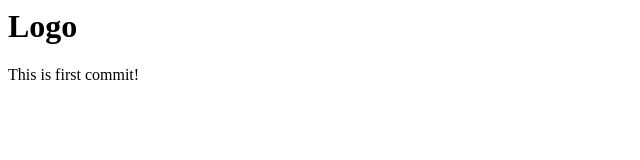
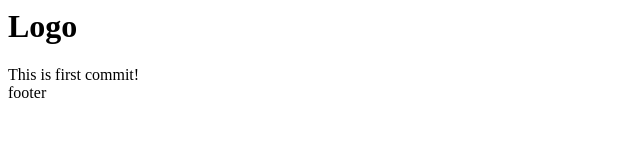
Before and after one commit to faceless97/frontend_test, a plain HTML site: page index.html in a window 1280 px wide. Shown: the full height of the page, 0-640 px from the left. Drawn offline with Linux system fonts and the light colour scheme.

Commit message:
added footer

```diff
--- a/index.html
+++ b/index.html
@@ -11,6 +11,8 @@
     </div>
 
     This is first commit!
-
+    <div class="footer">
+        footer
+    </div>
 </body>
 </html>
```
